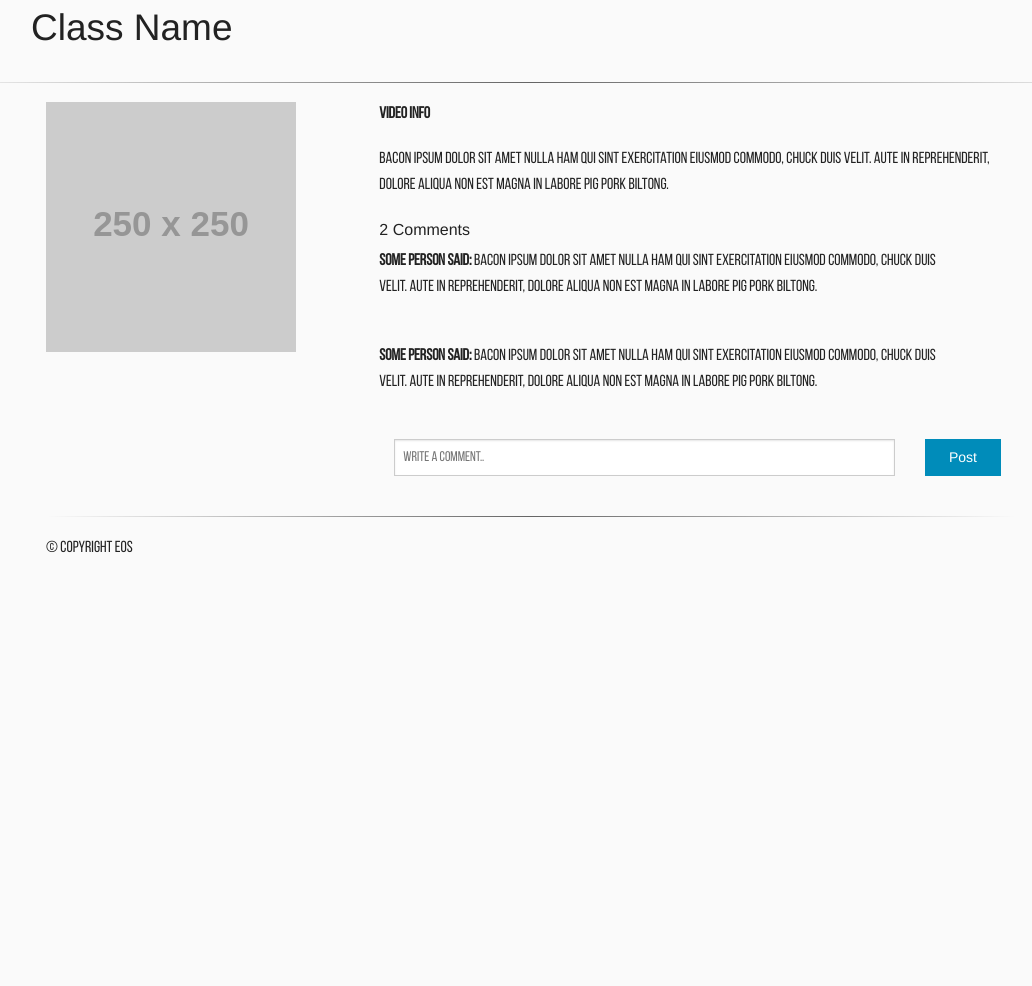
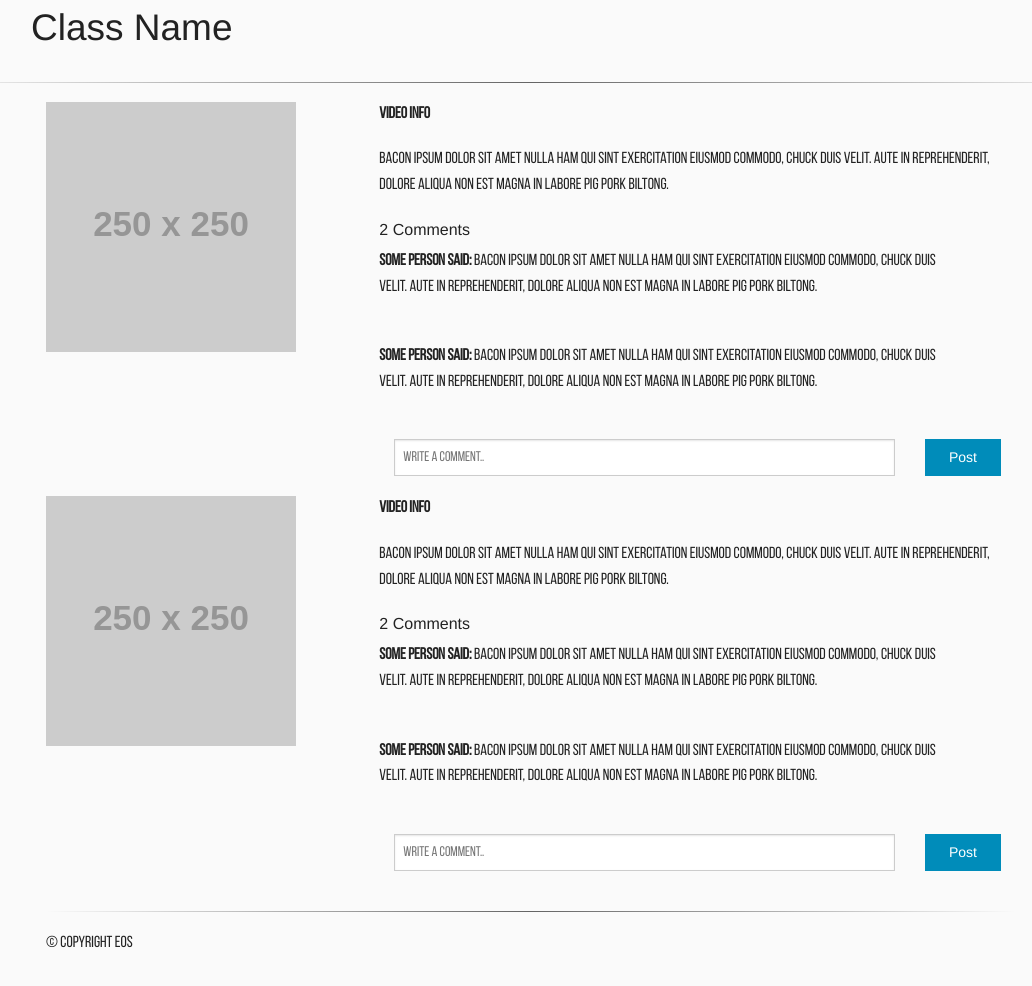
Before and after one commit to jpchen/EoS, a Flask app: page /layout in a window 1280 px wide. Shown: the part 106-1092 px from the top of the page, without its empty margins (109-1141 px from the left). Before the commit the page ends 659 px from the top, so only its background shows below. Run offline with Flask 2, Linux system fonts and the light colour scheme; grey boxes labelled with a size stand in for pictures from a placeholder-image service; some libraries are stand-ins or nearby versions.

Commit message:
comments works

```diff
--- a/schema.sql
+++ b/schema.sql
@@ -12,9 +12,9 @@ create table courses (
   id integer primary key autoincrement,
   name text not null,
   cap integer
-)
+);
 create table comments (
-  id integer primary key,
+  id text not null,
   usr text not null,
   time integer,
   comm text not null
--- a/server.py
+++ b/server.py
@@ -76,7 +76,11 @@ def classes(course=None):
         flash("Please log in.")
         return redirect(url_for('index'))
     else:
-        return render_template('class.html', ziggeo=ziggeo, course=course, datetime=datetime)
+        r = g.db.execute('SELECT * FROM COMMENTS').fetchall()
+        print r
+        if not r:
+            r = []
+        return render_template('class.html', ziggeo=ziggeo, course=course, datetime=datetime, comments=(r))
 
 def converttoString(s):
     result = '/'
@@ -98,28 +102,20 @@ def layout():
 
 @app.route("/addcomment", methods=['POST'])
 def addcomment():
+    print "IN ADD COMMENT"
     comment = request.form['commentText']
+    print comment
     videoId = request.form['videoId']
-
+    course = request.form['currCourse']
+    print videoId
+    time = 1
     if request.method == 'POST':
-        # r = g.db.execute('SELECT hash FROM USERS WHERE email= \"' + email + '\"')
-        # if r.fetchone()[0] == my_hash:
-        #     r2 = g.db.execute('SELECT * FROM USERS WHERE email= \"' + email + '\"')
-        #     session['email'] = email
-        #     info = r2.fetchone()
-        #     session['name'] = info[0]
-        #     session['school'] = info[3]
-        #     acct = info[4]
-        #     if acct == 1:
-        #         session['is_prof'] = 1
-        #         session['type'] = "Professor/TA"
-        #     else:
-        #         session['is_prof'] = 0
-        #         session['type'] = "Student"
-        #     flash('You were successfully logged in!')
-        # render_template('class.html', ziggeo=ziggeo, course=course, datetime=datetime)
-        return redirect(url_for('classes'))
-    return redirect(url_for('index'))
+        r = g.db.execute('''INSERT INTO COMMENTS (id, usr, time, comm) \
+                  VALUES ('%s', '%s', '%d', '%s')''' % (videoId, session['name'], time, comment))
+        # not safe at all
+        g.db.commit()
+        flash("ADDED COMMENT")
+        return render_template('class.html', ziggeo=ziggeo, course=course, datetime=datetime)
 
 
 # initializes DB
--- a/static/js/class.js
+++ b/static/js/class.js
@@ -14,6 +14,7 @@ var postComment = function() {
 
 $(document).ready(function () {
 		// adding a wall post
+		$(document).foundation();
 	    $(".newCommentPost").submit(function (e) {
 
 	        if ($(".commentText").val() == "") {
--- a/templates/layout.html
+++ b/templates/layout.html
@@ -115,6 +115,61 @@
           </div>
           <!-- End Feed Entry -->
 
+
+          <!-- Feed Entry -->
+          <div class="row">
+            <div class="large-4 columns small-3"><img src="http://placehold.it/250x250&text=[video]" /></div>
+            <div class="large-8 columns">
+              <p><strong>Video Info</strong>
+                <p>Bacon ipsum dolor sit amet nulla ham qui sint exercitation eiusmod commodo, chuck duis velit. Aute in reprehenderit, dolore aliqua non est magna in labore pig pork biltong.</p>
+              <!-- <ul class="inline-list">
+                <li><a href="">Reply</a></li>
+                <li><a href="">Share</a></li>
+              </ul> -->
+
+
+              <h6>2 Comments</h6>
+
+              <!-- one comment -->
+              <div class="row">
+                <!-- <div class="large-1 columns"></div> -->
+                <div class="large-11 columns"><p><strong>Some Person said:</strong> Bacon ipsum dolor sit amet nulla ham qui sint exercitation eiusmod commodo, chuck duis velit. Aute in reprehenderit, dolore aliqua non est magna in labore pig pork biltong.</p></div>
+              </div>
+              <br/>
+
+              <!-- one comment -->
+              <div class="row">
+                <!-- <div class="large-2 columns"></div> -->
+                <div class="large-11 columns"><p><strong>Some Person said:</strong> Bacon ipsum dolor sit amet nulla ham qui sint exercitation eiusmod commodo, chuck duis velit. Aute in reprehenderit, dolore aliqua non est magna in labore pig pork biltong.</p></div>
+              </div>
+              <br/>
+
+              <!-- add comment form! -->
+              <div class="row">
+              <div class="large-12 columns">
+              <div class="row collapse">
+
+                <form class="newCommentPost" action="/addcomment" method="post">
+                  <div class="small-10 columns">
+                    <input type="text" class="commentText" name="commentText" placeholder="Write a comment..">
+                    <input type="hidden" name="videoId" value="" >
+                  </div>
+                  <div class="small-2 columns">
+                    <input class="button submitComment postfix" type="submit" value="Post" style="display:inline-block;">
+                  </div>
+                </form>
+
+              </div>
+              </div>
+              </div>
+
+
+
+
+            </div>
+          </div>
+          <!-- End Feed Entry -->
+
         </div>
       </div>
 
```
Also changed, not shown: templates/class.html (+75 -31 lines), 1 other file.
